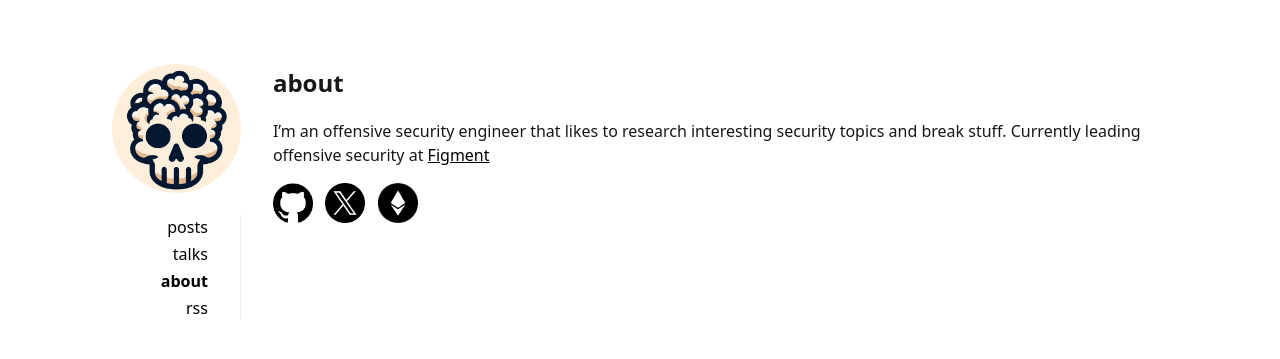
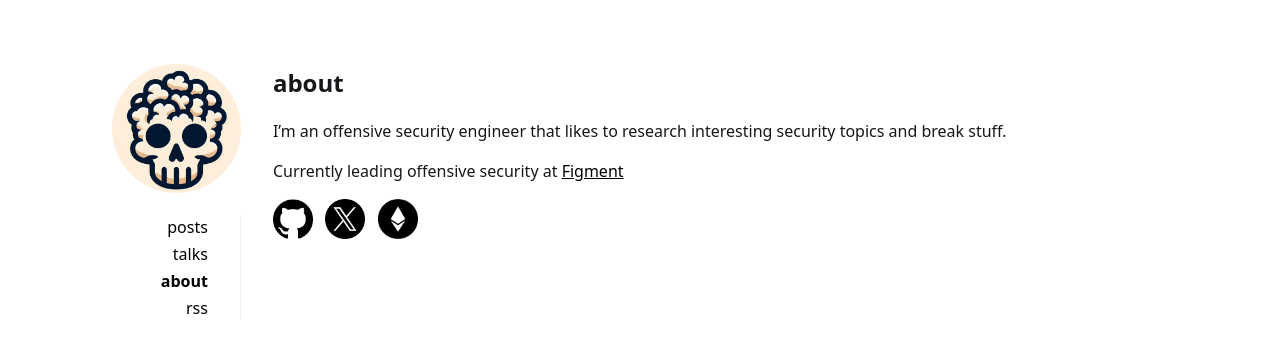
Before and after one commit to nopcorn/nopcorn.github.io, a Jekyll site: the page built from _pages/about.md, in a window 1280 px wide. Shown: the top 359 px of the page. Built offline with Jekyll 4.4.1, drawn with Linux system fonts in a browser that asks for light colours.

```diff
--- a/_pages/about.md
+++ b/_pages/about.md
@@ -3,6 +3,8 @@ layout: page
 title: about
 ---
 
-I’m an offensive security engineer that likes to research interesting security topics and break stuff. Currently leading offensive security at <a href="https://figment.io/company/about/">Figment</a>
+<p>I’m an offensive security engineer that likes to research interesting security topics and break stuff.</p>
+
+<p>Currently leading offensive security at <a href="https://figment.io/company/about/">Figment</a></p>
 
 <a rel="me" href="https://github.com/nopcorn"><img class="social-icons" src="/assets/github.png" alt="GitHub"/></a> &nbsp; <a rel="me" href="https://x.com/nopcorn18785"><img class="social-icons" src="/assets/twitter.png" alt="X / Twitter"/></a> &nbsp; <a rel="me" href="https://app.ens.domains/nopcorn.eth"><img class="social-icons" src="/assets/eth.png" alt="ENS"/></a>
```
